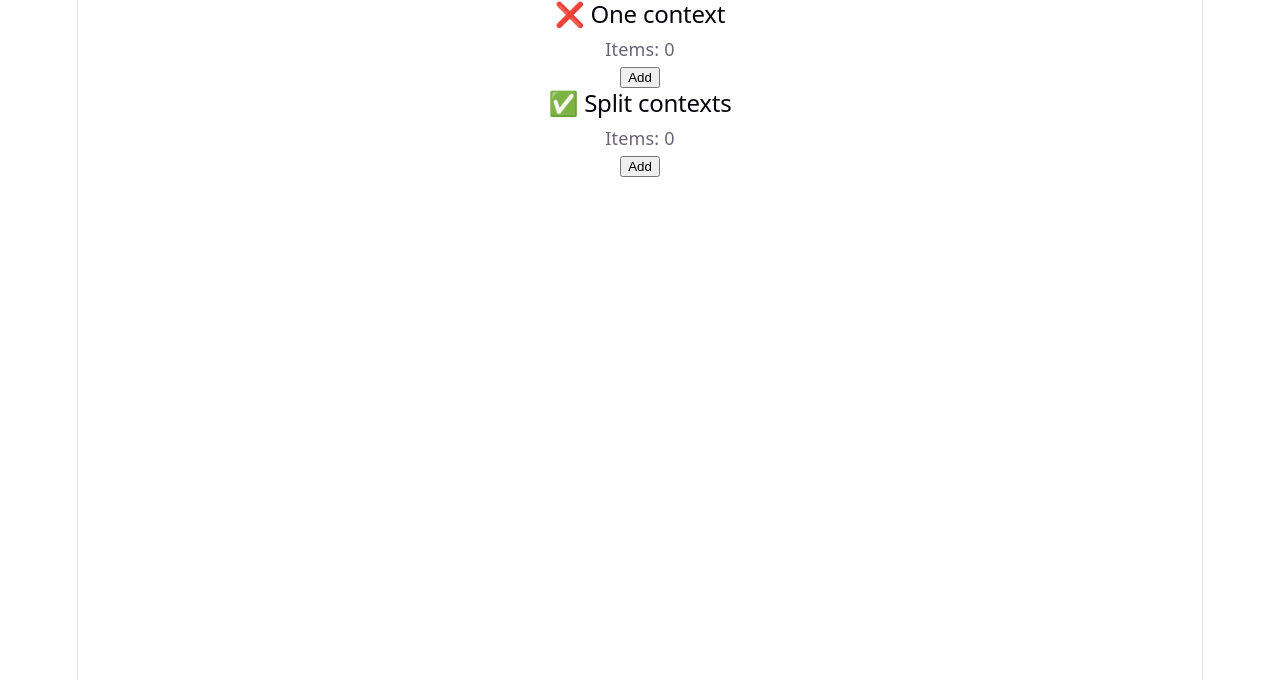
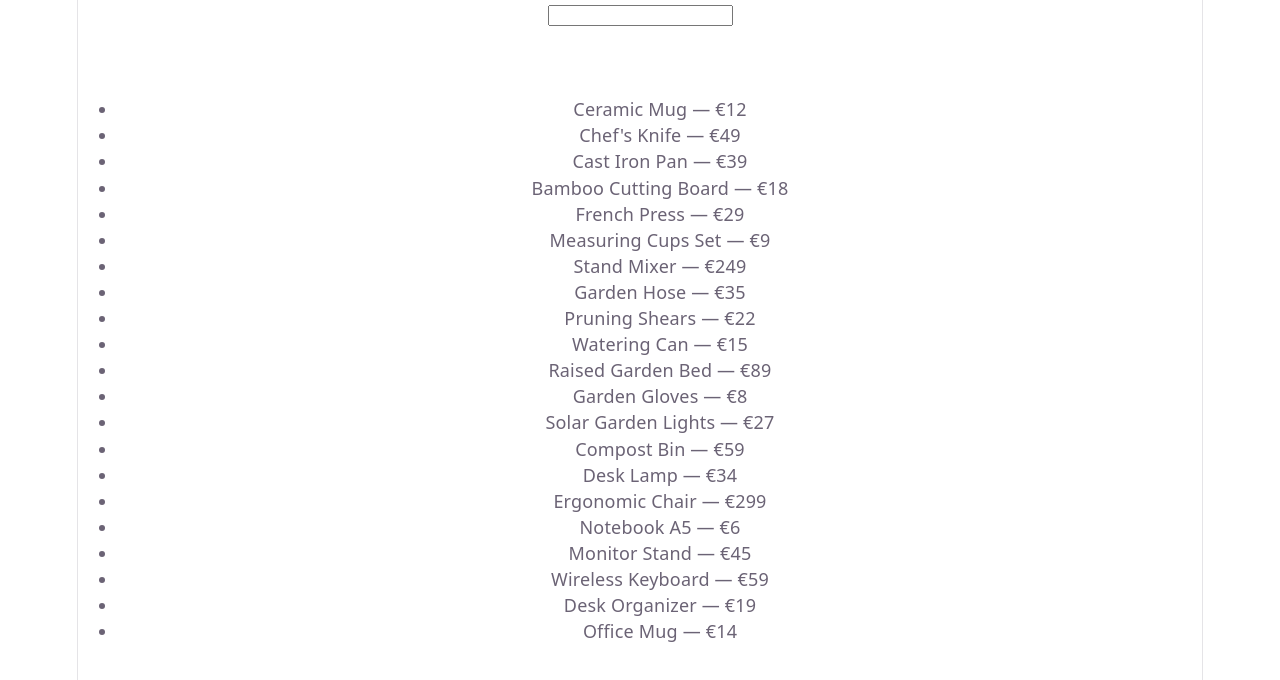
Before and after one commit to bilogcloud/react-education-advanced, a React (Vite) app in the folder react-advanced/: page / in a window 1280 px wide. Shown: the top 680 px of the page. Built offline with nearby package versions, Linux system fonts and the light colour scheme; data requests are answered from the project's data file.

Commit message:
add to remote

```diff
--- a/react-advanced/src/App.tsx
+++ b/react-advanced/src/App.tsx
@@ -1,10 +1,18 @@
 import './App.css'
-import ContextDemo from '@/day2/ContextDemo.tsx'
+import { useState } from 'react'
+
+import { ProductList } from '@/day2/ProductList.tsx'
 
 function App() {
+  const [search, setSearch] = useState('')
+
   return (
     <div style={{ height: '100dvh' }}>
-      <ContextDemo />
+      <input value={search} onChange={(e) => setSearch(e.target.value)} />
+      <br />
+      <br />
+      <br />
+      <ProductList search={search} />
     </div>
   )
 }
--- a/react-advanced/src/day2/Cart.tsx
+++ b/react-advanced/src/day2/Cart.tsx
@@ -1,4 +1,3 @@
-// Cart.tsx
 import { useReducer } from 'react'
 
 import { cartReducer, initialCart } from '@/day2/cartReducer.ts'
--- a/react-advanced/src/day2/Notifications.tsx
+++ b/react-advanced/src/day2/Notifications.tsx
@@ -1,4 +1,3 @@
-// notifications.tsx
 import { create } from 'zustand'
 
 type Notification = { id: string; text: string; read: boolean }
@@ -11,7 +10,7 @@ type NotificationsState = {
 }
 
 export const useNotifications = create<NotificationsState>()((set) => ({
-  items: [],
+  items: [{ id: '1', text: 'Initial item', read: false }],
   panelOpen: false,
   add: (text) =>
     set((s) => ({
--- a/react-advanced/src/day2/ProductList.tsx
+++ b/react-advanced/src/day2/ProductList.tsx
@@ -4,8 +4,8 @@ import { api } from '@/day2/api.ts'
 import type { Product } from '@/day2/types.ts'
 
 export function ProductList({ search }: { search: string }) {
-  const { data, isPending, isError, error, isFetching } = useQuery({
-    queryKey: ['products', { search }], // the cache key: changes → new query
+  const { data, isPending, isError, error } = useQuery({
+    queryKey: ['products', search], // the cache key: changes → new query
     queryFn: () =>
       api<Product[]>(`/products?name_like=${encodeURIComponent(search)}`),
   })
@@ -15,7 +15,6 @@ export function ProductList({ search }: { search: string }) {
 
   return (
     <>
-      {isFetching && <small>Refreshing…</small>}
       <ul>
         {data.map((p) => (
           <li key={p.id}>
--- a/react-advanced/src/day2/ProductSearch.tsx
+++ b/react-advanced/src/day2/ProductSearch.tsx
@@ -1,4 +1,3 @@
-// ProductSearch.tsx — complete and runnable on its own
 import { memo, useDeferredValue, useState } from 'react'
 
 type Product = { id: string; name: string; price: number }
```
Also changed, not shown: react-advanced/src/day1/Counter.tsx (+7 -4 lines), react-advanced/src/day2/ContextDemo.tsx (+23 -22 lines), 1 other file (tests, documents, lock files or other folders).
